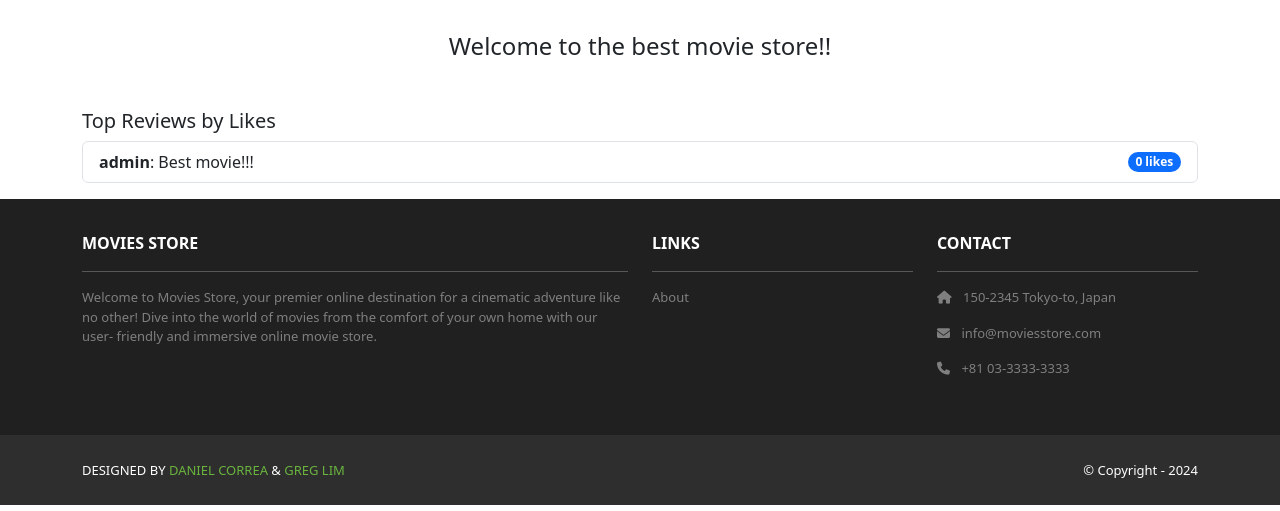
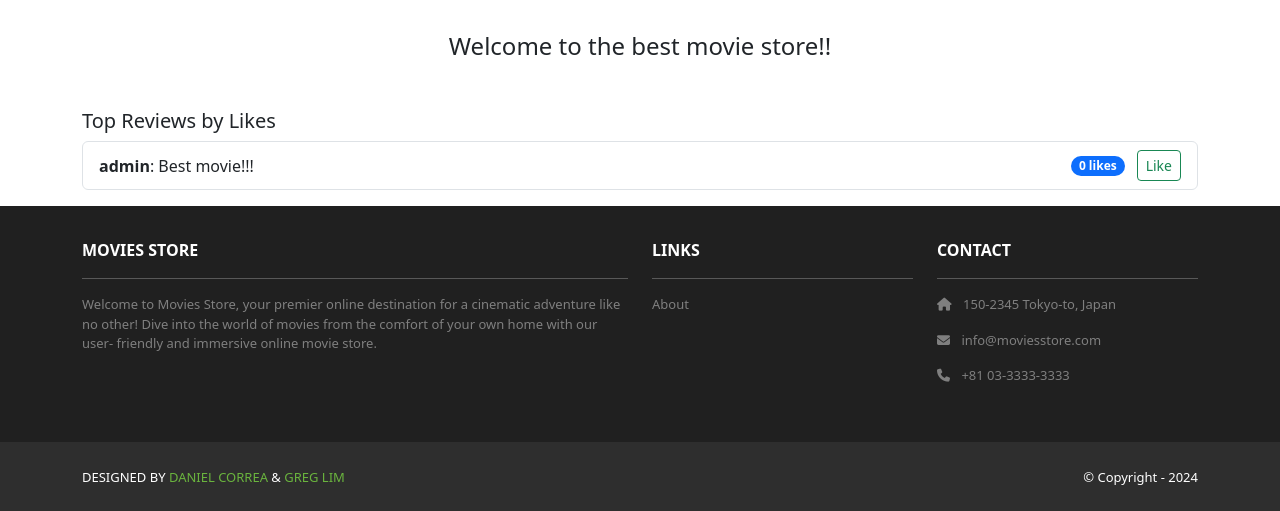
Before and after one commit to FarhanSharif7/moviesstore, a Django app: page /top_review/ in a window 1280 px wide. Shown: the part 184-695 px from the top of the page. Run offline with Django 5.2, Linux system fonts and the light colour scheme; data comes from the database, SQL or seed files in the repository; parts of the project's set-up code (start-up, migrations or seed data) failed here and were passed over; some libraries are stand-ins or nearby versions; some web fonts are replaced.

Commit message:
added ability to like reviews

```diff
--- a/top_review/templates/top_review/index.html
+++ b/top_review/templates/top_review/index.html
@@ -24,7 +24,13 @@
               <span>
                 <strong>{{ review.user.username }}</strong>: {{ review.comment }}
               </span>
-              <span class="badge bg-primary rounded-pill">{{ review.likes }} likes</span>
+              <span>
+                <span class="badge bg-primary rounded-pill me-2">{{ review.likes }} likes</span>
+                <form method="post" action="{% url 'top_review.like_review' review.id %}" style="display:inline;">
+                  {% csrf_token %}
+                  <button type="submit" class="btn btn-sm btn-outline-success">Like</button>
+                </form>
+              </span>
             </li>
           {% empty %}
             <li class="list-group-item">No reviews yet.</li>
--- a/top_review/urls.py
+++ b/top_review/urls.py
@@ -2,4 +2,5 @@ from django.urls import path
 from . import views
 urlpatterns = [
     path('', views.index, name='top_review.index'),
+    path('like/<int:review_id>/', views.like_review, name='top_review.like_review'),
 ]
--- a/top_review/views.py
+++ b/top_review/views.py
@@ -5,3 +5,13 @@ def index(request):
     # Get all reviews ordered by likes descending
     top_reviews = Review.objects.select_related('user').order_by('-likes')[:20]
     return render(request, 'top_review/index.html', {'top_reviews': top_reviews})
+
+from django.shortcuts import redirect, get_object_or_404
+from django.views.decorators.http import require_POST
+
+@require_POST
+def like_review(request, review_id):
+    review = get_object_or_404(Review, id=review_id)
+    review.likes += 1
+    review.save()
+    return redirect('top_review.index')
```
